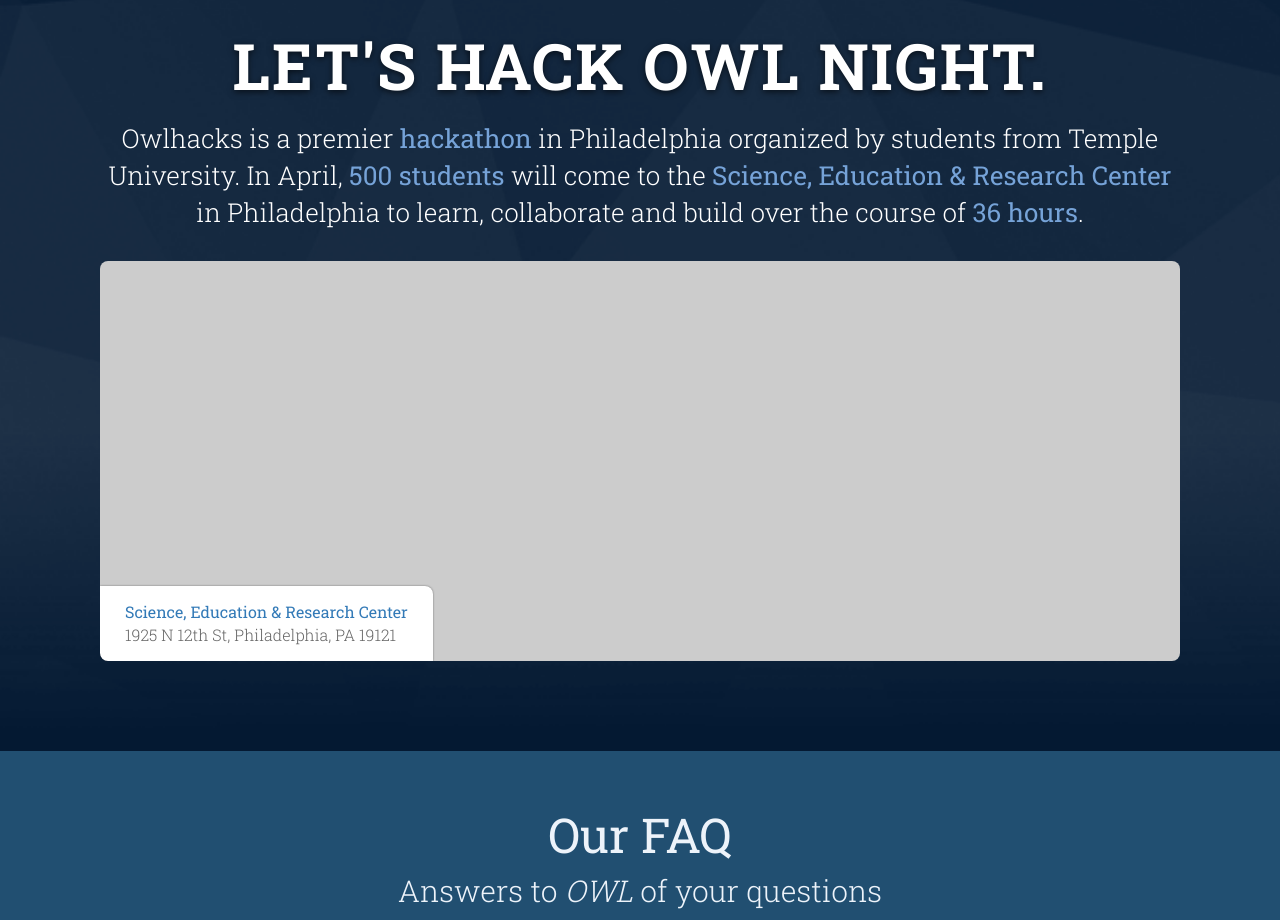
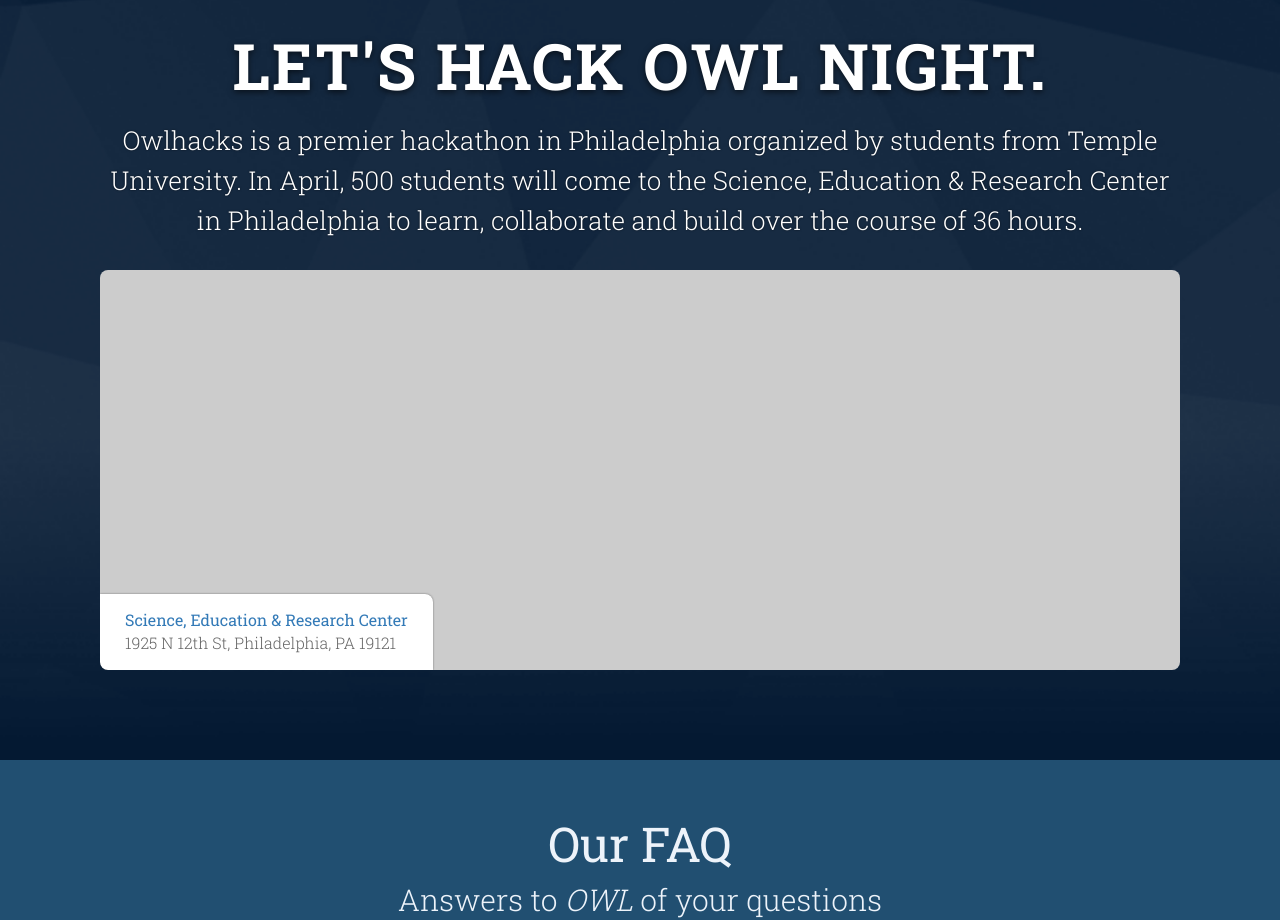
Before and after one commit to owlhacks/site-archive, a website: page public/pages/index.html in a window 1280 px wide. Shown: the part 840-1760 px from the top of the page. Drawn offline with nearby package versions, Linux system fonts and the light colour scheme; some packages are replaced by stand-ins of ours; files that its build step writes are made by us from their sources; files whose address does not match are found by name.

Commit message:
fixed minor annoyances with about section

```diff
--- a/public/less/main.less
+++ b/public/less/main.less
@@ -259,10 +259,12 @@
                 color: white;
                 font-weight: 300;
                 margin-bottom: 30px;
+                line-height: 40px;
+                text-shadow: 0px 0px 2px rgba(0, 0, 0, 0.6);
 
                 a, a:visited, bold {
-                    font-weight: 400;
-                    color: desaturate(lighten(#020d1a, 60%), 30%);
+                    font-weight: 300;
+                    color: white;
                 }
             }
 
--- a/public/pages/index.html
+++ b/public/pages/index.html
@@ -12,7 +12,7 @@
         <meta property="og:title" content="Coming Soon!" />
         <meta property="og:site_name" content="Owlhacks" />
         <meta property="og:url" content="http://owlhacks.com" />
-        <meta property="og:description" content="Premiere hackathon hosted at Temple University April 17-19, 2015. LEARN. COLLABORATE. BUILD." />
+        <meta property="og:description" content="Premiere hackathon hosted at Temple University April 17-19, 2015" />
         <meta property="og:image" content="http://owlhacks.com/img/owl.png" />
         <meta property="og:image:url" content="http://owlhacks.com/img/owl.png" />
         <meta property="og:type" content="website" />
@@ -48,7 +48,7 @@
         <section id="about">
             <div class="slogan">Let's <span class="bright">Hack&nbsp;Owl&nbsp;Night.</span></div>
             <div class="description">
-                Owlhacks is a premier <a href="http://mlh.io/about" target="_blank">hackathon</a> in Philadelphia organized by students from Temple University. In April, <bold>500&nbsp;students</bold> will come to the <bold>Science, Education &amp; Research Center</bold> in Philadelphia to learn, collaborate and build over the course of <bold>36&nbsp;hours</bold>.
+                Owlhacks is a premier <a href="http://mlh.io/about" target="_blank">hackathon</a> in Philadelphia organized by students from Temple University. In April, 500&nbsp;students will come to the Science, Education &amp; Research Center in Philadelphia to learn, collaborate and build over the course of 36&nbsp;hours.
             </div>
             <div class="map">
                 <div class="background">
```
